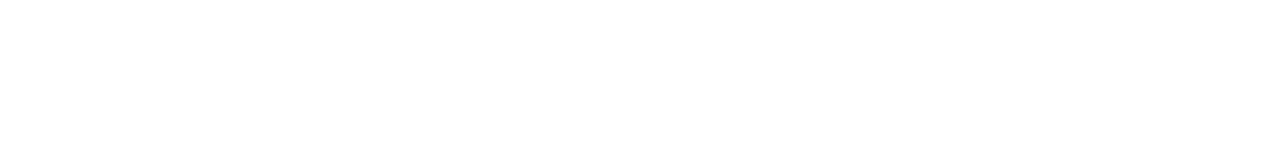
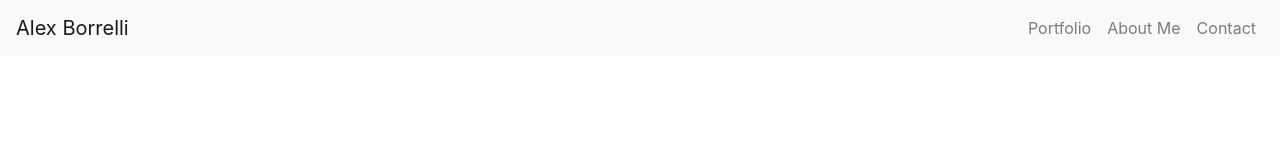
Before and after one commit to aborrelli20/personal-portfolio, a plain HTML site: page index.html in a window 1280 px wide. Drawn offline with nearby package versions, Linux system fonts and the light colour scheme.

Commit message:
Added navbar

```diff
--- a/index.html
+++ b/index.html
@@ -15,7 +15,26 @@
 </head>
 
 <body>
-
+  <nav class="navbar navbar-expand-lg navbar-light bg-light">
+    <a class="navbar-brand" href="#">Alex Borrelli</a>
+    <button class="navbar-toggler" type="button" data-toggle="collapse" data-target="#navbarNav"
+      aria-controls="navbarNav" aria-expanded="false" aria-label="Toggle navigation">
+      <span class="navbar-toggler-icon"></span>
+    </button>
+    <div class="collapse navbar-collapse" id="navbarNav">
+      <ul class="navbar-nav ml-auto">
+        <li class="nav-item">
+          <a class="nav-link" href="#portfolio">Portfolio</a>
+        </li>
+        <li class="nav-item">
+          <a class="nav-link" href="#aboutme">About Me</a>
+        </li>
+        <li class="nav-item">
+          <a class="nav-link" href="#contact">Contact</a>
+        </li>
+      </ul>
+    </div>
+  </nav>
 
   <!-- JavaScript, you need this for the drop down buttons to work -->
   <!-- jQuery first, then Bootstrap JS -->
```
